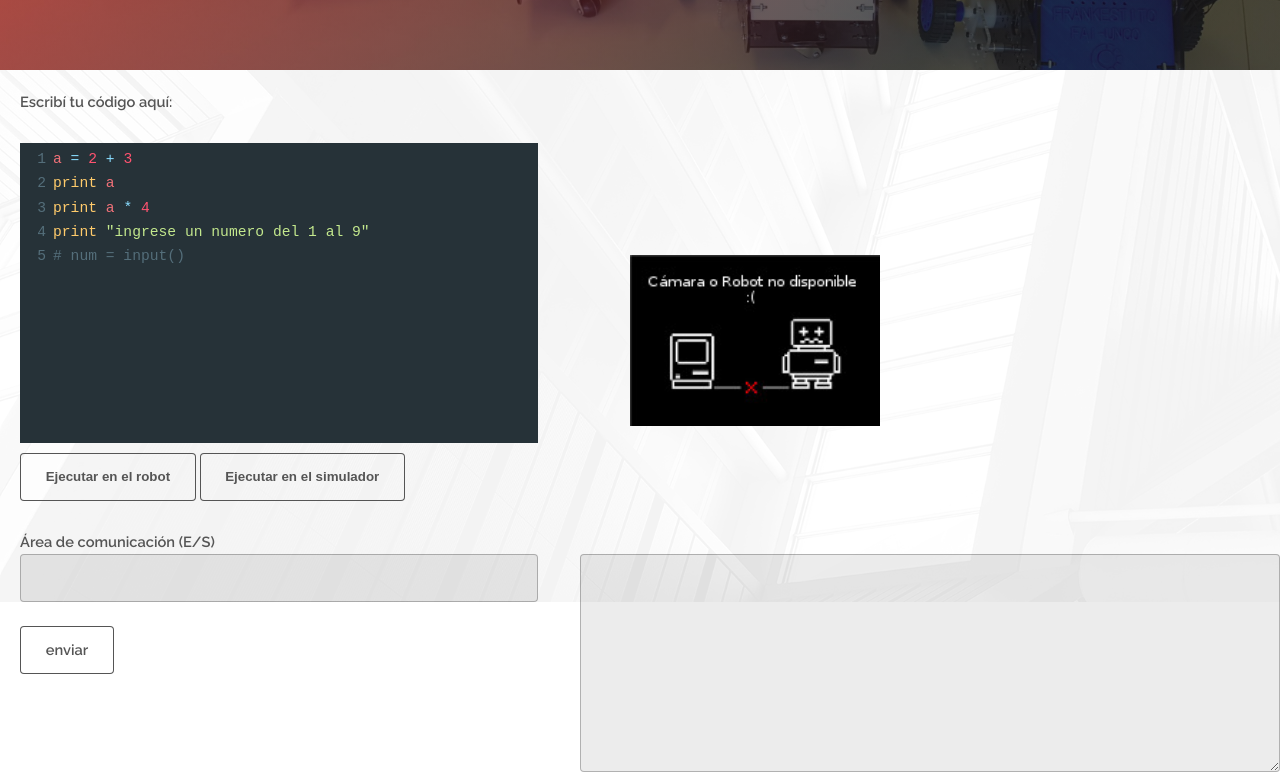
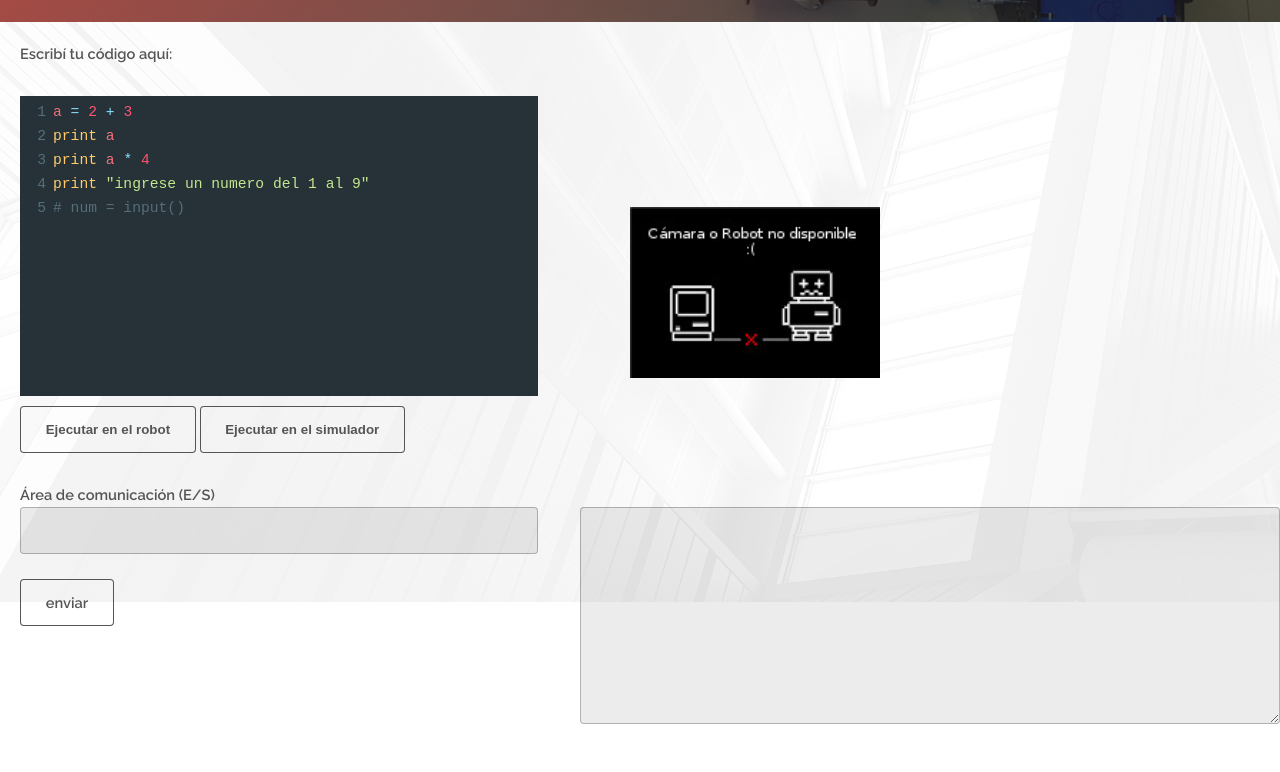
Before and after one commit to marcospicucci/FrankPY-Code, a website: page public/ind2.html in a window 1280 px wide. Shown: the part 198-970 px from the top of the page. After the commit the page ends 922 px from the top, so only its background shows below. Drawn offline with nearby package versions, Linux system fonts and the light colour scheme.

Commit message:
reestyling de ventana principal

```diff
--- a/public/stylesheets/main.css
+++ b/public/stylesheets/main.css
@@ -2388,8 +2388,9 @@ ul.icons {
       padding: 2rem 0 0.1rem 0 ; } }
 
 /* Header */
+/* antes 3.25 rem de padding */
 body {
-  padding-top: 3.25rem; }
+  padding-top: 0rem; }
   body:before {
     content: ' ';
     background-image: url(../../images/bg.jpg);
```
